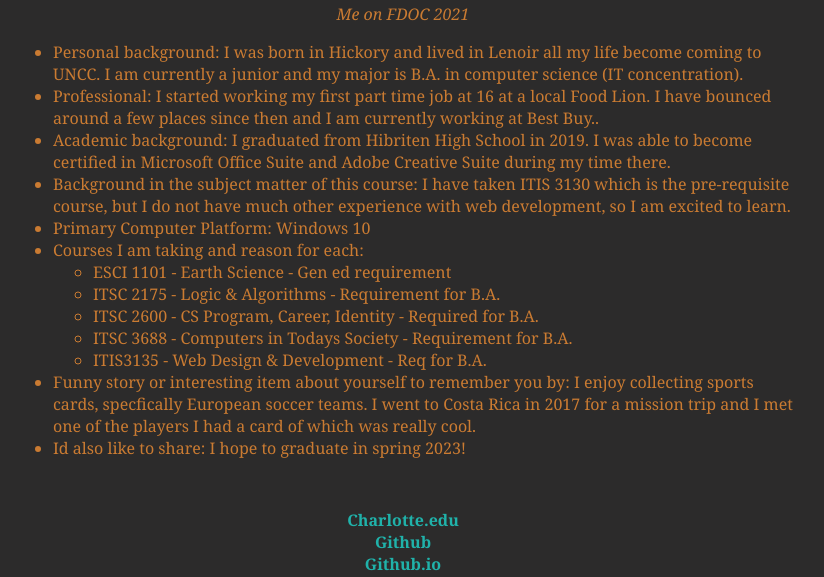
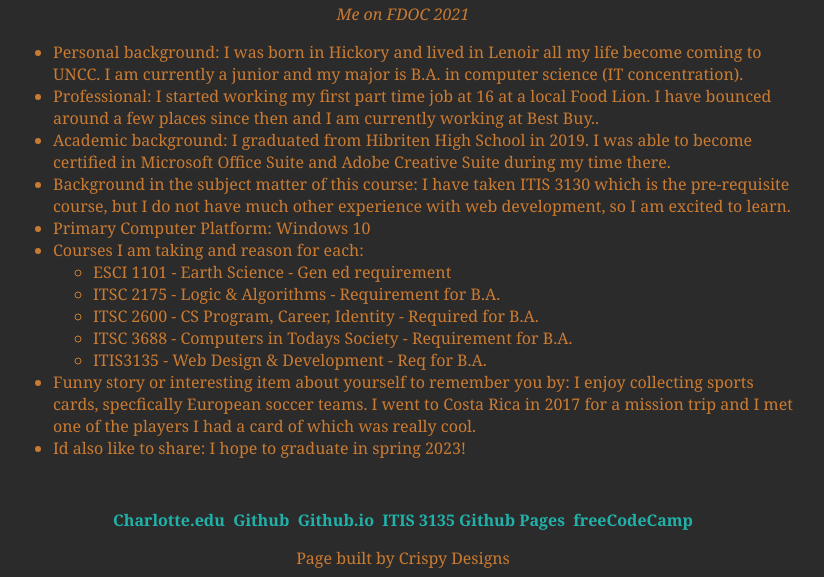
Before and after one commit to Chanc10/chanc10.github.io, a plain HTML site: page itis3135/introduction.html in a window 1280 px wide. Shown: the part 371-948 px from the top of the page, without its empty margins (237-1061 px from the left). Drawn offline with Linux system fonts and the light colour scheme.

Commit message:
Update introduction.html

```diff
--- a/itis3135/introduction.html
+++ b/itis3135/introduction.html
@@ -65,17 +65,17 @@
     	<footer>
 
             <nav>
-                <a href="http://webpages.uncc.edu/ccrisp10/" target="_blank"> Charlotte.edu </a>
-<br>
-                <a href="https://github.com/Chanc10" target="_blank"> Github </a>
-<br>
-                <a href="https://Chanc10.github.io/" target="_blank"> Github.io </a>
-<br>
-                <a href="https://Chanc10.github.io/itis3135/" target="_blank"> ITIS 3135 Github Pages </a>
-<br>
+                <a href="http://webpages.uncc.edu/ccrisp10/" target="_blank"> Charlotte.edu&nbsp; </a>
+
+                <a href="https://github.com/Chanc10" target="_blank"> Github&nbsp; </a>
+
+                <a href="https://Chanc10.github.io/" target="_blank"> Github.io&nbsp; </a>
+
+                <a href="https://Chanc10.github.io/itis3135/" target="_blank"> ITIS 3135 Github Pages&nbsp; </a>
+
                 <a href="https://www.freecodecamp.org/ccrisp10" target="_blank"> freeCodeCamp</a>
             </nav>
-    		<br>
+
 
     		<p>Page built by Crispy Designs</p>
 
```
